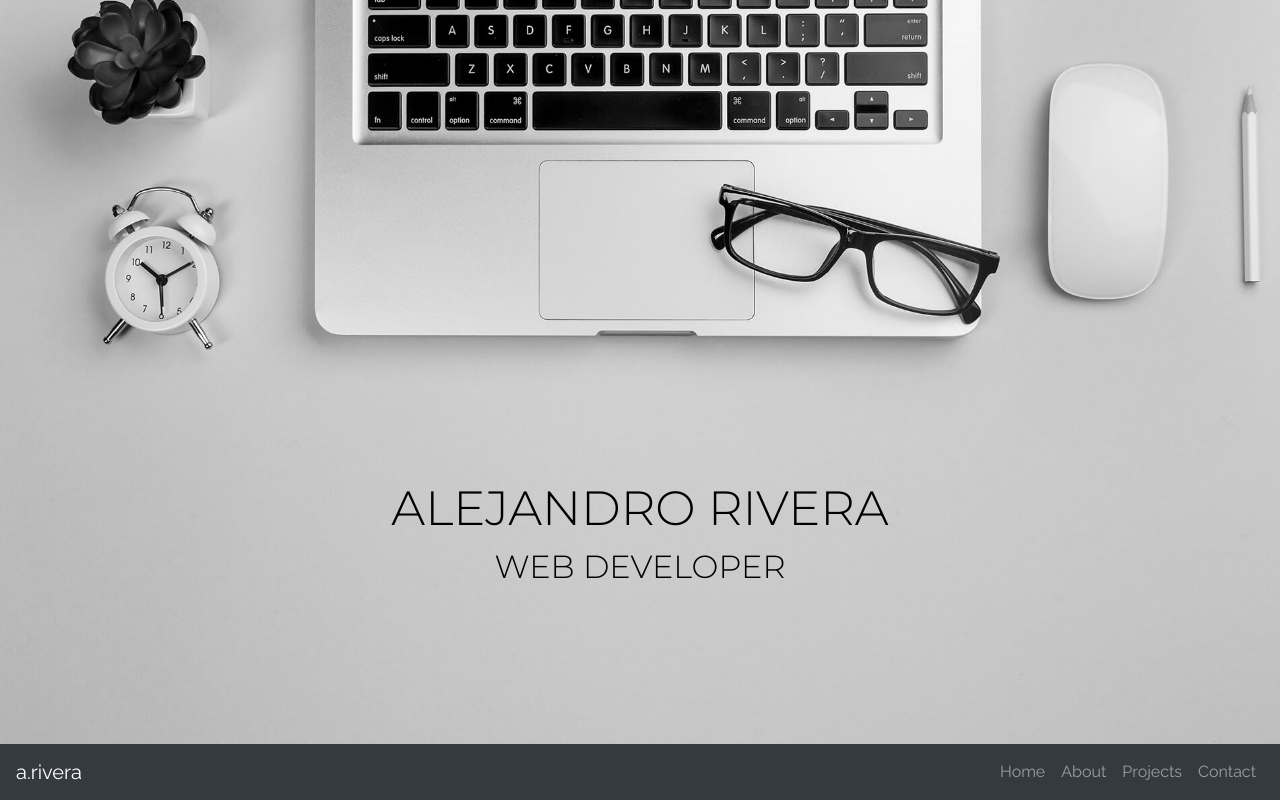
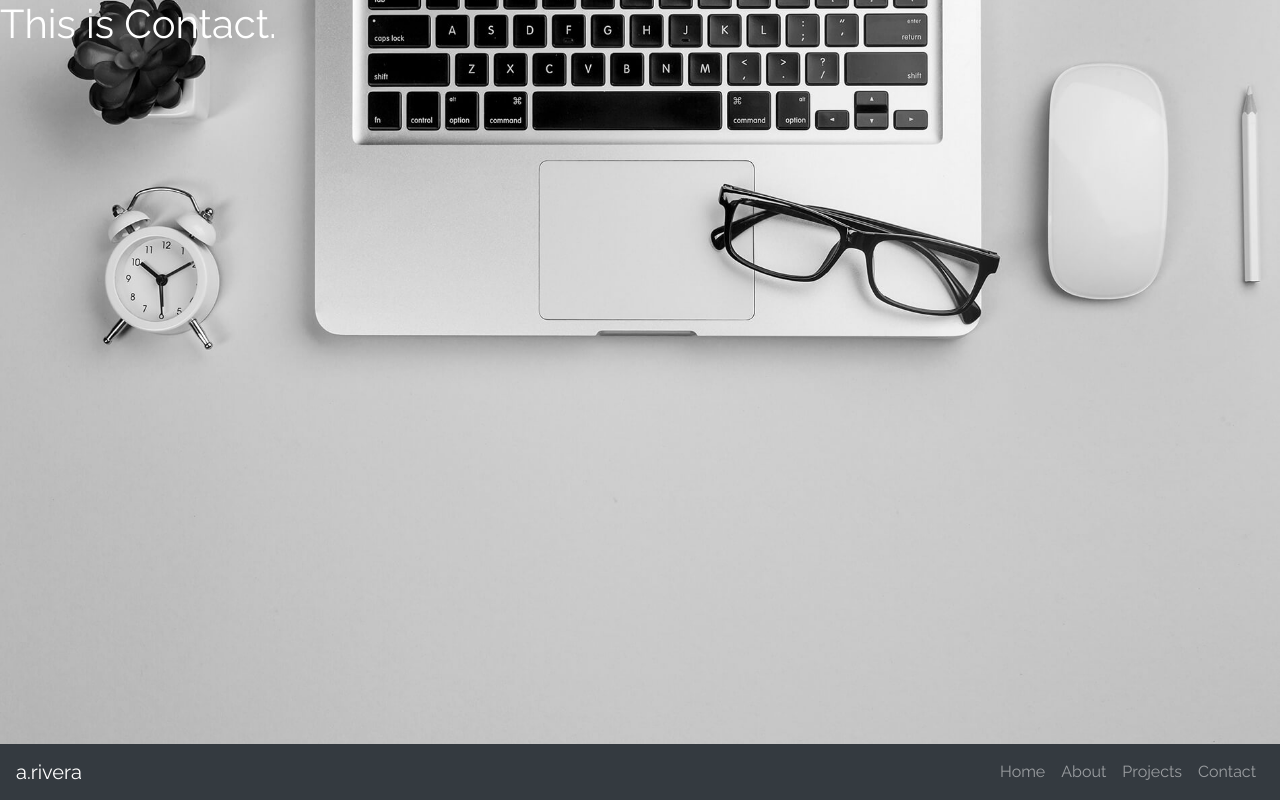
Before and after one commit to a-rivera/main, a React app: page /contact in a window 1280 px wide. Built offline with nearby package versions, Linux system fonts and the light colour scheme.

Commit message:
Adding routing to the site with react-router-dom

```diff
--- a/package.json
+++ b/package.json
@@ -1,6 +1,6 @@
 {
   "name": "main",
-  "version": "1.2.0",
+  "version": "1.3.0",
   "description": "My personal website",
   "main": "index.js",
   "scripts": {
@@ -33,6 +33,7 @@
     "html-webpack-plugin": "^4.0.4",
     "react": "^16.13.1",
     "react-bootstrap": "^1.0.0",
-    "react-dom": "^16.13.1"
+    "react-dom": "^16.13.1",
+    "react-router-dom": "^5.1.2"
   }
 }
--- a/src/App.js
+++ b/src/App.js
@@ -1,14 +1,23 @@
-import React, { Component} from "react"
+import React, { Component } from "react"
+import { Route, Switch } from "react-router-dom"
+import MainNav from "./components/MainNav"
+import Home from "./components/Home"
+import About from "./components/About"
+import Projects from "./components/Projects"
+import Contact from "./components/Contact"
 import "./App.scss"
-import Content from "./Content"
-import MainNav from "./MainNav"
 
-class App extends Component{
-  render(){
-    return(
-      <div className="App">
+class App extends Component {
+  render() {
+    return (
+      <div>
         <MainNav />
-        <Content />
+        <Switch>
+          <Route path="/" component={Home} exact />
+          <Route path="/about" component={About} />
+          <Route path="/projects" component={Projects} />
+          <Route path="/contact" component={Contact} />
+        </Switch>
       </div>
     )
   }
--- a/src/App.scss
+++ b/src/App.scss
@@ -18,14 +18,11 @@ body {
     background: url('../public/images/background.jpg') no-repeat center center fixed;
     background-color: $main-background-color;
     color: $main-font-color;
+    font-family: $main-font-family;
     -webkit-background-size: cover;
     -moz-background-size: cover;
+    -o-background-size: cover;
     background-size: cover;
-    -o-background-size: cover;
-}
-
-.App {
-    font-family: $main-font-family;
 }
 
 .main-content {
--- /dev/null
+++ b/src/components/About.js
@@ -0,0 +1,9 @@
+import React from "react"
+
+function About() {
+    return (
+        <h1>This is About.</h1>
+    )
+}
+
+export default About
--- /dev/null
+++ b/src/components/Contact.js
@@ -0,0 +1,9 @@
+import React from "react"
+
+function Contact() {
+    return (
+        <h1>This is Contact.</h1>
+    )
+}
+
+export default Contact
--- a/src/Content.js
+++ b/src/components/Home.js
@@ -1,6 +1,6 @@
 import React from "react"
 
-function Content() {
+function Home() {
     return (
         <div className="main-content">
             <div className="main-title">
@@ -11,4 +11,4 @@ function Content() {
     )
 }
 
-export default Content
+export default Home
--- a/src/MainNav.js
+++ b/src/components/MainNav.js
@@ -1,5 +1,6 @@
 import React from "react"
-import {Navbar, Nav, NavDropdown} from "react-bootstrap"
+import { Navbar, Nav } from "react-bootstrap"
+import { Link } from "react-router-dom"
 
 function MainNav() {
     const navBarProps = {
@@ -12,14 +13,14 @@ function MainNav() {
     return (
         <div>
             <Navbar {...navBarProps}>
-                <Navbar.Brand href="#home">a.rivera</Navbar.Brand>
+                <Navbar.Brand as={Link} to="/">a.rivera</Navbar.Brand>
                 <Navbar.Toggle aria-controls="main-navbar-nav" />
                 <Navbar.Collapse id="main-navbar-nav">
                     <Nav className="ml-auto">
-                        <Nav.Link href="#home">Home</Nav.Link>
-                        <Nav.Link href="#about">About</Nav.Link>
-                        <Nav.Link href="#projects">Projects</Nav.Link>
-                        <Nav.Link href="#contact">Contact</Nav.Link>
+                        <Nav.Link as={Link} to="/">Home</Nav.Link>
+                        <Nav.Link as={Link} to="/about">About</Nav.Link>
+                        <Nav.Link as={Link} to="/projects">Projects</Nav.Link>
+                        <Nav.Link as={Link} to="/contact">Contact</Nav.Link>
                     </Nav>
                 </Navbar.Collapse>
             </Navbar>
--- /dev/null
+++ b/src/components/Projects.js
@@ -0,0 +1,9 @@
+import React from "react"
+
+function Projects() {
+    return (
+        <h1>This is Projects.</h1>
+    )
+}
+
+export default Projects
--- a/src/index.js
+++ b/src/index.js
@@ -1,5 +1,11 @@
 import React from "react";
 import ReactDOM from "react-dom";
+import { BrowserRouter } from "react-router-dom"
 import App from "./App.js";
 
-ReactDOM.render(<App />, document.getElementById("root"));
+ReactDOM.render(
+    <BrowserRouter>
+        <App />
+    </BrowserRouter>,
+    document.querySelector("#root")
+);
--- a/webpack.config.js
+++ b/webpack.config.js
@@ -33,6 +33,7 @@ module.exports = {
     filename: "bundle.js"
   },
   devServer: {
+    historyApiFallback: true,
     open: true,
     port: 3000,
     watchOptions: { poll: true }
```
Also changed, not shown: 1 other file (tests, documents, lock files or other folders).
